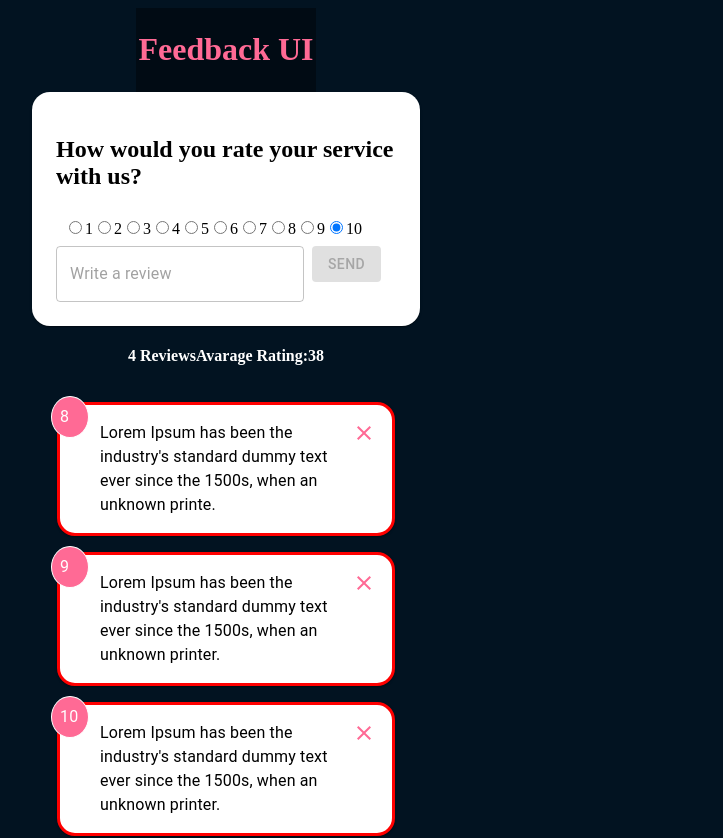
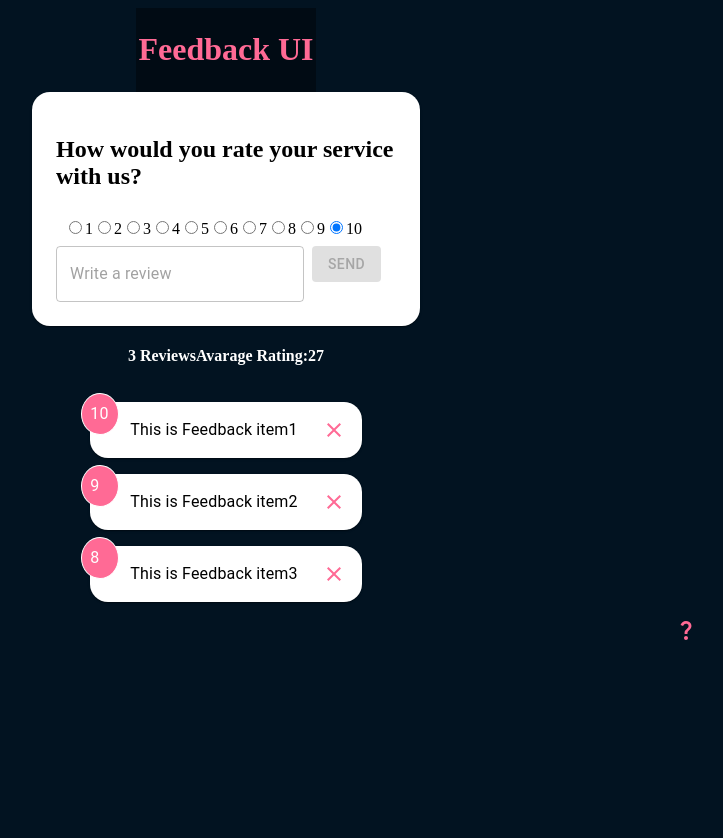
Before and after one commit to dagopia/Feedback-Ui, a React (Create React App) app: page / in a window 1280 px wide. Shown: the top 838 px of the page, without its empty margins (414-1137 px from the left). After the commit the page ends 800 px from the top, so only its background shows below. Built offline with nearby package versions, Linux system fonts and the light colour scheme; the HTML template or start-up script is replaced by a standard one.

Commit message:
Contenet feedback state changed to context.

```diff
--- a/src/App.js
+++ b/src/App.js
@@ -1,30 +1,18 @@
 import React, { useState } from "react";
-import { v4 as uuidv4 } from "uuid";
 import Header from "./componenets/Header";
-import FeedbackItem from "./componenets/FeedbackItem";
 import { Box } from "@mui/system";
 import FeedbackData from "./Data/FeedbackData";
-import FeedbackList from "./componenets/FeedbackList";
-import FeedbackStat from "./componenets/FeedbackStat";
-import FeedbackForm from "./componenets/FeedbackForm";
+
 import { BrowserRouter } from "react-router-dom";
 import { Route, Routes } from "react-router-dom";
 import About from "./Pages/About";
 import Home from "./Pages/Home";
 import AboutIconLink from "./componenets/AboutIconLink";
+import { FeedbackProvider } from "./Context/FeedbackContext";
 const App = () => {
-  const [feedback, setFeedback] = useState(FeedbackData);
-  const addFeedback = (newFeedback) => {
-    newFeedback.id = uuidv4();
-    setFeedback([newFeedback, ...feedback]);
-  };
-  const deleteFeedback = (id) => {
-    if (window.confirm("Are you sure ypu wnat to delete?")) {
-      setFeedback(feedback.filter((item) => item.id !== id));
-    }
-  };
   return (
     <>
+      <FeedbackProvider>
         <BrowserRouter>
           <Box
             className='container'
@@ -54,6 +42,7 @@
             <AboutIconLink />
           </Box>
         </BrowserRouter>
+      </FeedbackProvider>
     </>
   );
 };
--- a/src/Pages/Home.js
+++ b/src/Pages/Home.js
@@ -11,11 +11,7 @@
     newFeedback.id = uuidv4();
     setFeedback([newFeedback, ...feedback]);
   };
-  const deleteFeedback = (id) => {
-    if (window.confirm("Are you sure ypu wnat to delete?")) {
-      setFeedback(feedback.filter((item) => item.id !== id));
-    }
-  };
+
   return (
     <Box
       sx={{
@@ -26,8 +22,8 @@
       }}
     >
       <FeedbackForm handleAdd={addFeedback} />
-      <FeedbackStat feedback={feedback} />
-      <FeedbackList feedback={feedback} handleDelete={deleteFeedback} />
+      <FeedbackStat />
+      <FeedbackList />
       {/* <FeedbackItem /> */}
     </Box>
   );
--- a/src/componenets/FeedbackForm.js
+++ b/src/componenets/FeedbackForm.js
@@ -1,14 +1,18 @@
 import { Card, Typography, Button, TextField } from "@mui/material";
 import { Box } from "@mui/system";
-import React, { useState } from "react";
+import React, { useState, useContext } from "react";
 import RatingSelect from "./RatingSelect";
-const FeedbackForm = ({ handleAdd }) => {
+import FeedbackContext from "../Context/FeedbackContext";
+
+const FeedbackForm = () => {
   const [text, SetTtext] = useState("");
   const [rating, SetRating] = useState(10);
 
   const [btnDisabled, SetbtnDisabled] = useState(true);
 
   const [message, SetMessage] = useState("");
+
+  const { addFeedback } = useContext(FeedbackContext);
 
   const handleChange = (e) => {
     if (text === "") {
@@ -31,10 +35,11 @@
         text,
         rating,
       };
-      handleAdd(newFeedback);
+      addFeedback(newFeedback);
       SetTtext("");
     }
   };
+
   return (
     <Card
       sx={{
--- a/src/componenets/FeedbackItem.js
+++ b/src/componenets/FeedbackItem.js
@@ -3,7 +3,11 @@
 import React from "react";
 import { useState } from "react";
 import CloseIcon from "@mui/icons-material/Close";
-const FeedbackItem = ({ item, handleDelete }) => {
+import { useContext } from "react";
+import FeedbackContext from "../Context/FeedbackContext";
+
+const FeedbackItem = ({ item }) => {
+  const { deleteFeedback } = useContext(FeedbackContext);
   const handleClick = () => {
     setRating((prev) => {
       console.log(prev);
@@ -27,7 +31,6 @@
         m: 2,
         p: 2,
         display: "flex",
-        border: "3px solid red",
       }}
     >
       <Typography
@@ -51,7 +54,7 @@
       <Box
         sx={{ display: "flex", justifyContent: "flex-end", alignItems: "left" }}
       >
-        <CloseIcon tyope='button' onClick={(id) => handleDelete(item.id)} />
+        <CloseIcon tyope='button' onClick={(id) => deleteFeedback(item.id)} />
       </Box>
     </Card>
   );
--- a/src/componenets/FeedbackList.js
+++ b/src/componenets/FeedbackList.js
@@ -1,16 +1,19 @@
 import { Typography } from "@mui/material";
 import { Box } from "@mui/system";
+import { useContext } from "react";
 import React from "react";
 import FeedbackItem from "./FeedbackItem";
+import FeedbackContext from "../Context/FeedbackContext";
 
-const FeedbackList = ({ feedback, handleDelete }) => {
+const FeedbackList = () => {
+  const { feedback } = useContext(FeedbackContext);
   if (!feedback || feedback.length === 0) {
     return <Typography>No Feedback yet</Typography>;
   }
   return (
     <Box sx={{}}>
       {feedback.map((item) => (
-        <FeedbackItem key={item.id} item={item} handleDelete={handleDelete} />
+        <FeedbackItem key={item.id} item={item} />
       ))}
     </Box>
   );
--- a/src/componenets/FeedbackStat.js
+++ b/src/componenets/FeedbackStat.js
@@ -1,7 +1,11 @@
 import { Box } from "@mui/system";
 import React from "react";
+import { useContext } from "react";
+import FeedbackContext from "../Context/FeedbackContext";
 
-const FeedbackStat = ({ feedback }) => {
+const FeedbackStat = () => {
+  const { feedback } = useContext(FeedbackContext);
+
   let avarage = feedback.reduce((acc, cur) => {
     return acc + cur.rating;
   }, 0);
```
Lines whose indentation alone changed are shown as unchanged.
